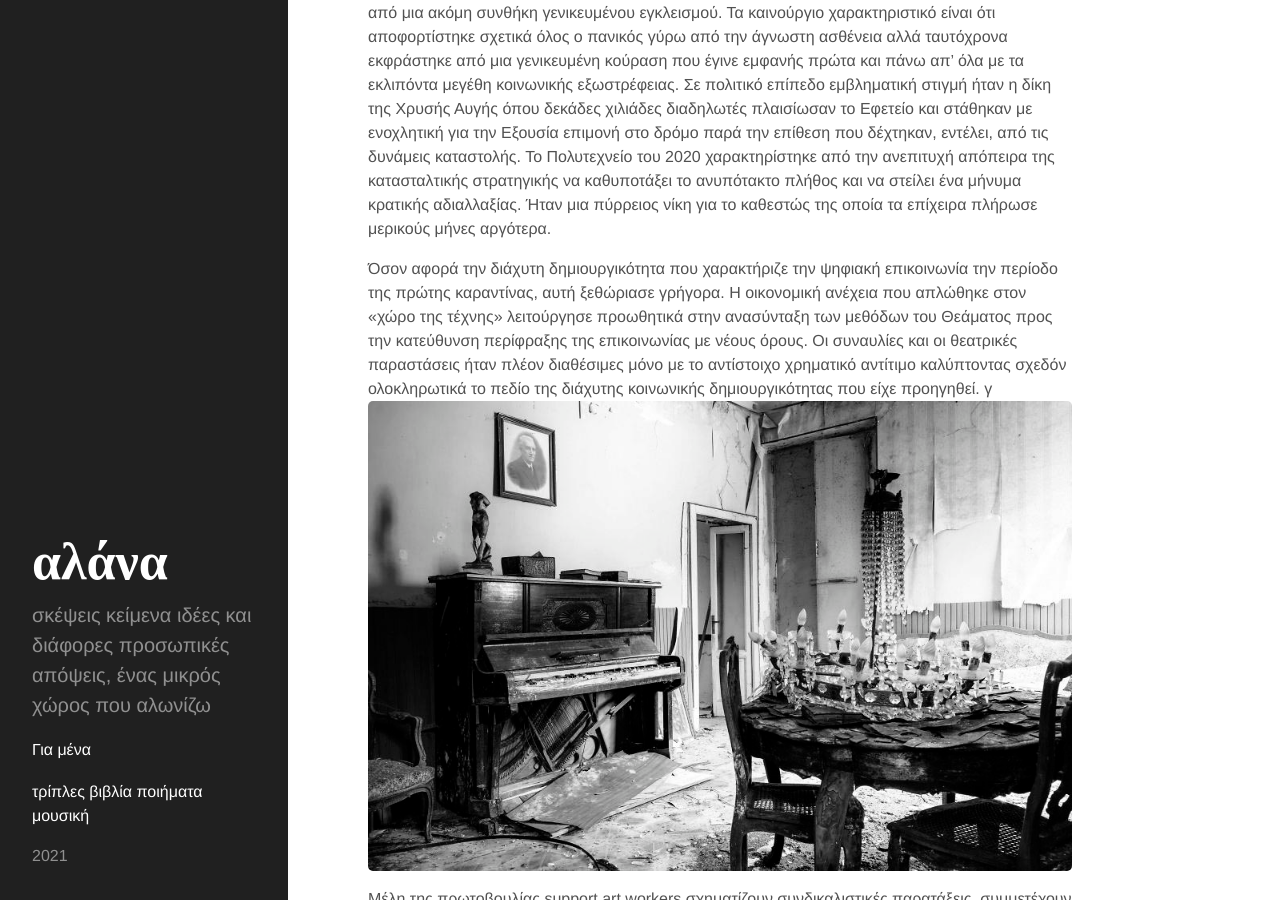
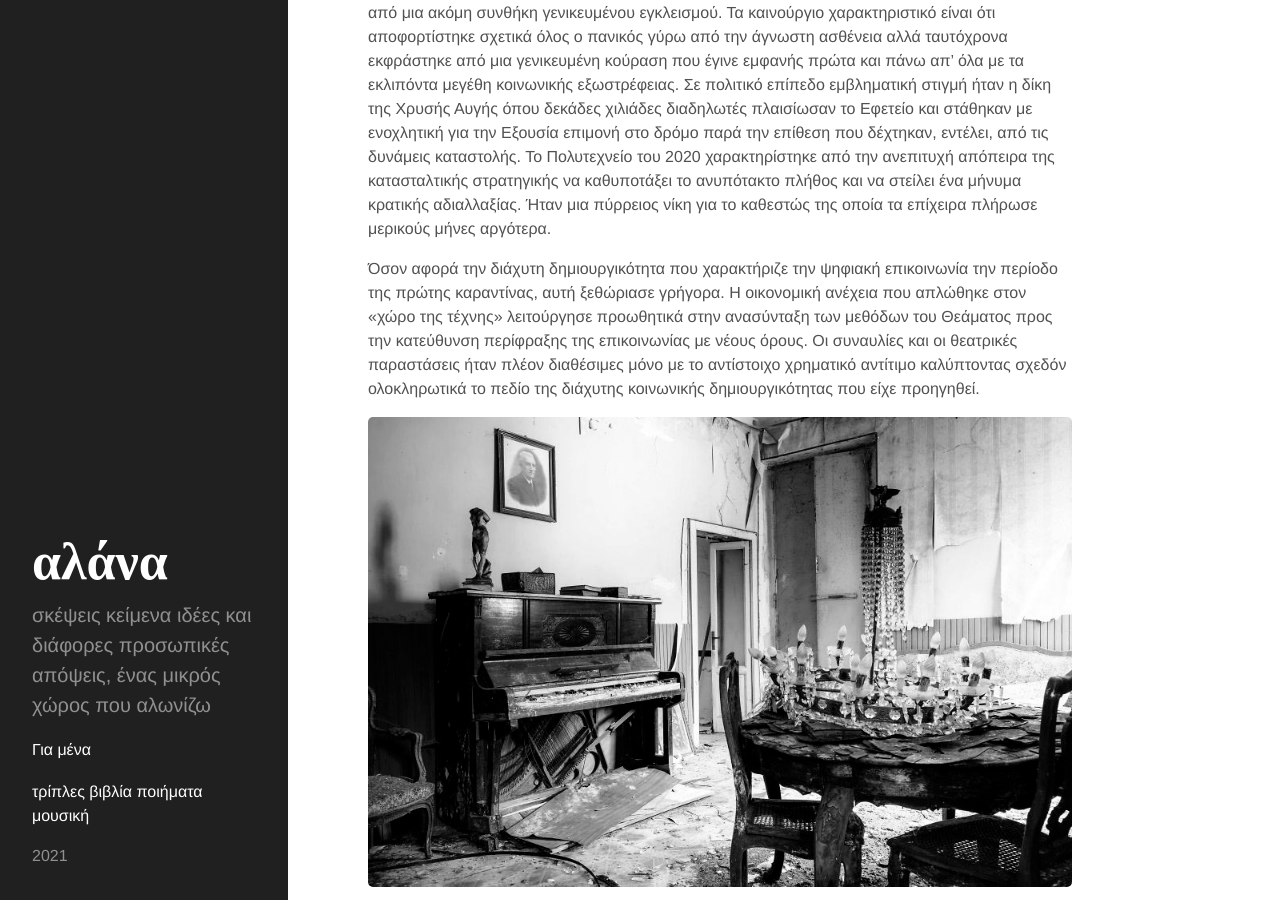
Before and after one commit to chief/chief.github.io, a Jekyll site: the page built from _posts/2021-07-01-h-dhmioyrgikothta-ston-asterismo-ths-pandhmias.md, in a window 1280 px wide and 900 px high, scrolled down 4033 px. Built offline with Jekyll 4.4.1, drawn with Linux system fonts in a browser that asks for light colours; some web fonts are replaced.

Commit message:
Minor typo

```diff
--- a/_posts/2021-07-01-h-dhmioyrgikothta-ston-asterismo-ths-pandhmias.md
+++ b/_posts/2021-07-01-h-dhmioyrgikothta-ston-asterismo-ths-pandhmias.md
@@ -148,7 +148,7 @@ description) φέρνουν στο προσκήνιο τα όρια του αξ
 και οι θεατρικές παραστάσεις ήταν πλέον διαθέσιμες μόνο με το
 αντίστοιχο χρηματικό αντίτιμο καλύπτοντας σχεδόν ολοκληρωτικά το πεδίο
 της διάχυτης κοινωνικής δημιουργικότητας που είχε προηγηθεί.
-γ
+
 ![Εικόνα 1](https://chief.github.io/public/images/dhmiourgikothta/eikona_3.jpg)
 
 Μέλη της πρωτοβουλίας support art workers σχηματίζουν συνδικαλιστικές
```
